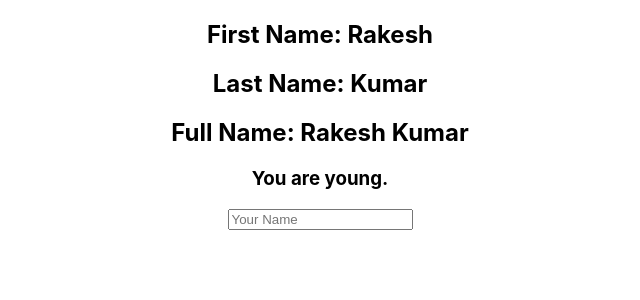
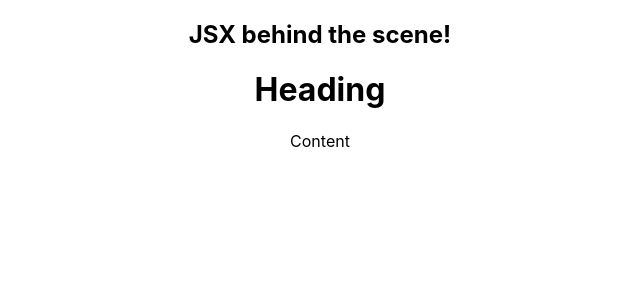
Before and after one commit to justdecodeme/react, a React (Create React App) app in the folder projects/first-react-app/: page / in a window 1280 px wide. Shown: the top 300 px of the page, without its empty margins (320-960 px from the left). Built offline with nearby package versions, Linux system fonts and the light colour scheme.

Commit message:
182. ReactJS - JSX Behind the Scenes

```diff
--- a/projects/first-react-app/src/App.js
+++ b/projects/first-react-app/src/App.js
@@ -3,23 +3,22 @@ import React from 'react';
 import './App.css';
 
 function App() {
-  const fName = "Rakesh";
-  const lName = "Kumar";
-  const age = 26;
-
-  const getFullName = () => `${fName} ${lName}`
-
-  const inputBox = <input placeholder = {'Your Name'}/>;
-
   return (
-    <div className="App">
-      <h2>First Name: {fName}</h2>
-      <h2>Last Name: {`${lName}`}</h2>
-      <h2>Full Name: {getFullName()}</h2>
-      <h3>You are {age < 100 ? 'young' : 'Immortal'}.</h3>
-
-      {inputBox}
-    </div>
+    React.createElement(
+      "div",
+      {
+        className: "App"
+      },
+      React.createElement("h2", null, "JSX behind the scene!"),
+      React.createElement(
+        "div",
+        {
+          className: "blog-card"
+        },
+        React.createElement("h1", null, "Heading"),
+        React.createElement("p", null, "Content")
+      )
+    )
   );
 }
 
```
